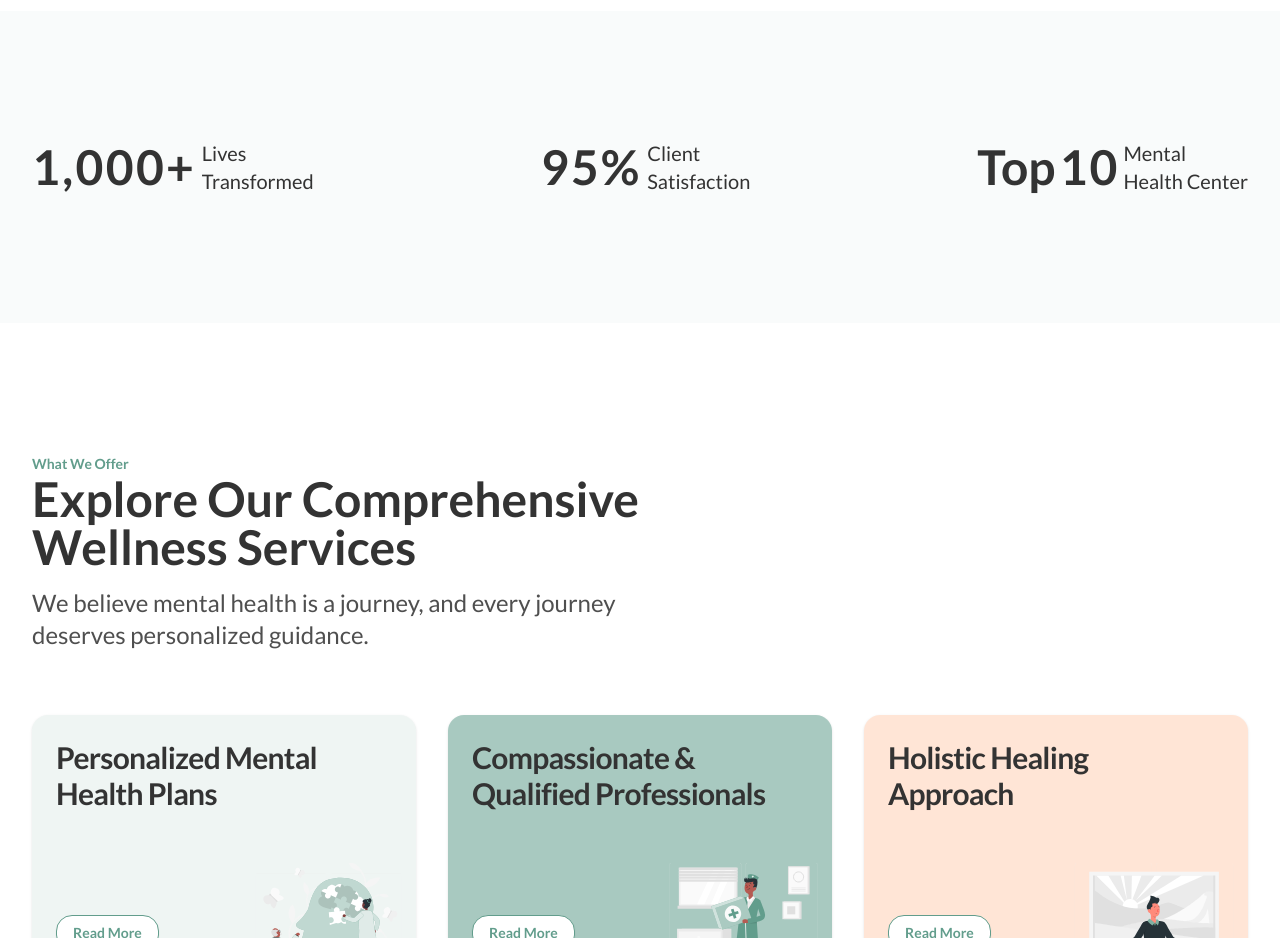
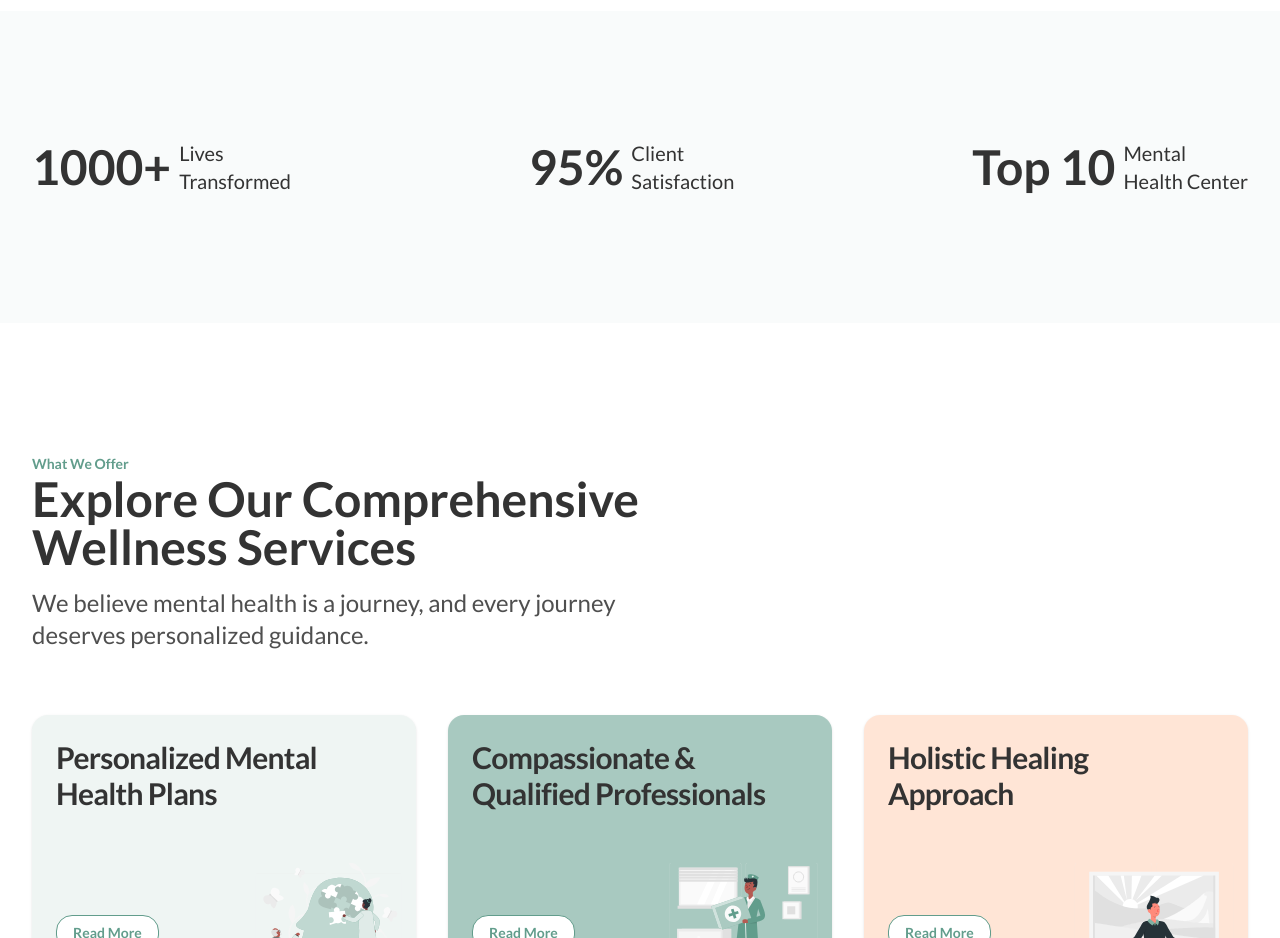
Before and after one commit to wilxcode/serenity-haven-wellness, a Next.js app: page / in a window 1280 px wide. Shown: the part 900-1838 px from the top of the page. Built offline with nearby package versions, Linux system fonts and the light colour scheme.

Commit message:
:fire: Component NumberTicker removed

```diff
--- a/components/stats.tsx
+++ b/components/stats.tsx
@@ -1,19 +1,10 @@
-import NumberTicker from '@/components/ui/number-ticker'
-
 const Stats = () => {
   return (
     <div className="bg-accent">
       <div className="mx-auto w-full max-w-7xl px-4 md:px-6 lg:px-8 flex flex-col sm:flex-row md:flex-wrap items-center gap-y-16 justify-between *:flex *:flex-col xl:*:flex-row *:items-center *:gap-1 md:*:gap-2">
         <div>
           <span className="xl:text-5xl md:text-4xl text-2xl font-bold">
-            <div className="hidden xl:flex items-center gap-3">
-              <NumberTicker
-                value={1000}
-                className="w-[7.625rem] text-foreground"
-              />
-              <span>+</span>
-            </div>
-            <span className="xl:hidden">1000+</span>
+            <span>1000+</span>
           </span>
           <span className="xl:text-xl md:text-lg text-center xl:text-left">
             Lives <br /> Transformed
@@ -21,11 +12,7 @@ const Stats = () => {
         </div>
         <div>
           <span className="xl:text-5xl md:text-4xl text-2xl font-bold">
-            <div className="hidden xl:flex items-center gap-1">
-              <NumberTicker value={95} className="w-14 text-foreground" />
-              <span>%</span>
-            </div>
-            <span className="xl:hidden">95%</span>
+            <span>95%</span>
           </span>
           <span className="xl:text-xl md:text-lg text-center xl:text-left">
             Client <br /> Satisfaction
@@ -33,11 +20,7 @@ const Stats = () => {
         </div>
         <div>
           <span className="flex gap-1 xl:text-5xl md:text-4xl text-2xl font-bold">
-            <span>Top</span>
-            <div className="hidden xl:block">
-              <NumberTicker value={10} className="w-14 text-foreground" />
-            </div>
-            <span className="xl:hidden">10</span>
+            <span>Top 10</span>
           </span>
           <span className="xl:text-xl md:text-lg text-center xl:text-left">
             Mental <br /> Health Center
--- a/components/ui/number-ticker.tsx
+++ /dev/null
@@ -1,59 +0,0 @@
-'use client'
-
-import { useEffect, useRef } from 'react'
-import { useInView, useMotionValue, useSpring } from 'framer-motion'
-
-import { cn } from '@/lib/utils'
-
-export default function NumberTicker({
-  value,
-  direction = 'up',
-  delay = 0,
-  className,
-  decimalPlaces = 0,
-}: {
-  value: number
-  direction?: 'up' | 'down'
-  className?: string
-  delay?: number // delay in s
-  decimalPlaces?: number
-}) {
-  const ref = useRef<HTMLSpanElement>(null)
-  const motionValue = useMotionValue(direction === 'down' ? value : 0)
-  const springValue = useSpring(motionValue, {
-    damping: 60,
-    stiffness: 100,
-  })
-  const isInView = useInView(ref, { once: true, margin: '-24px' })
-
-  useEffect(() => {
-    if (isInView) {
-      setTimeout(() => {
-        motionValue.set(direction === 'down' ? 0 : value)
-      }, delay * 1000)
-    }
-  }, [motionValue, isInView, delay, value, direction])
-
-  useEffect(
-    () =>
-      springValue.on('change', (latest) => {
-        if (ref.current) {
-          ref.current.textContent = Intl.NumberFormat('en-US', {
-            minimumFractionDigits: decimalPlaces,
-            maximumFractionDigits: decimalPlaces,
-          }).format(Number(latest.toFixed(decimalPlaces)))
-        }
-      }),
-    [springValue, decimalPlaces],
-  )
-
-  return (
-    <span
-      className={cn(
-        'inline-block tabular-nums text-black dark:text-white tracking-wider',
-        className,
-      )}
-      ref={ref}
-    />
-  )
-}
```
